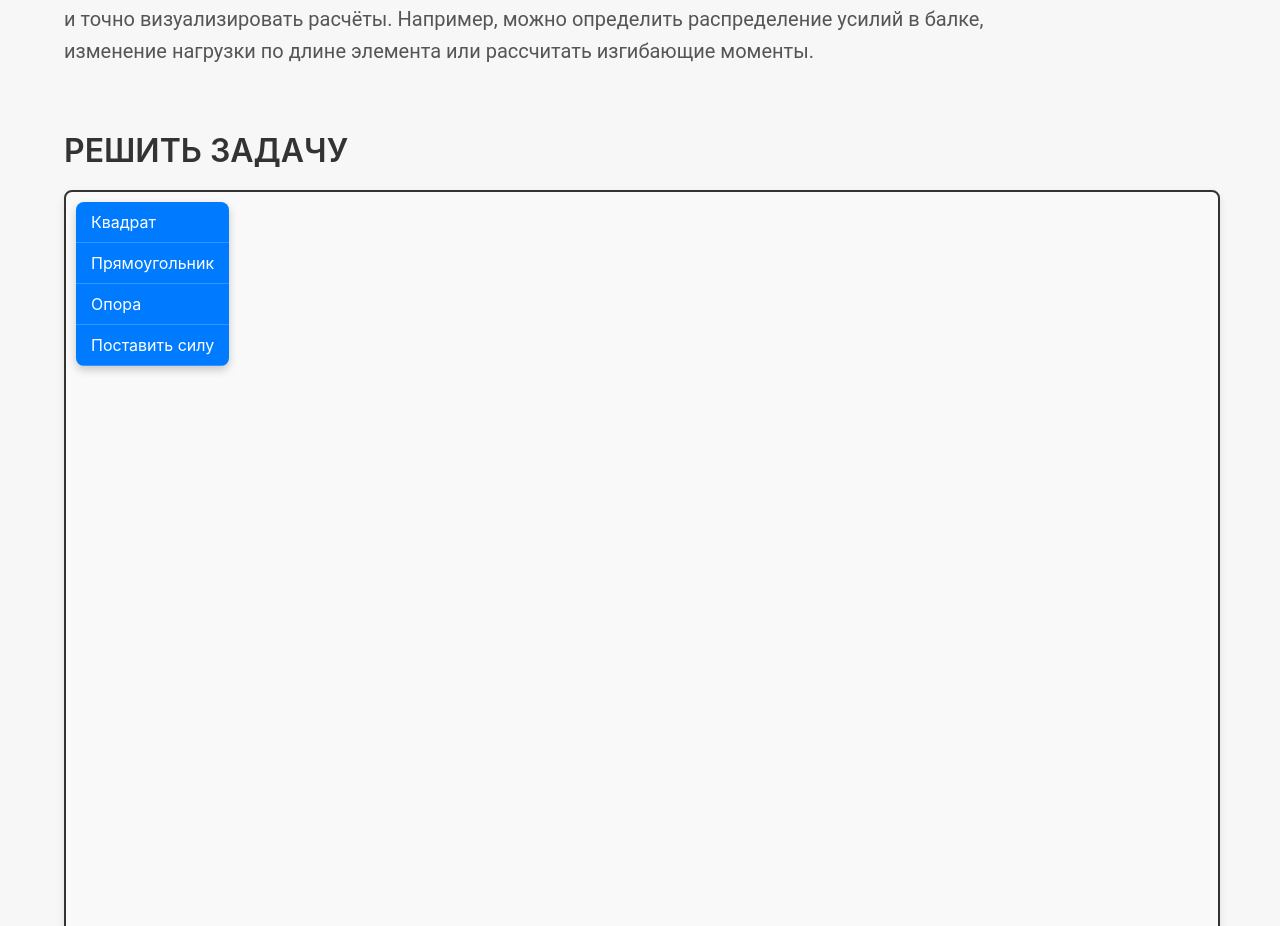
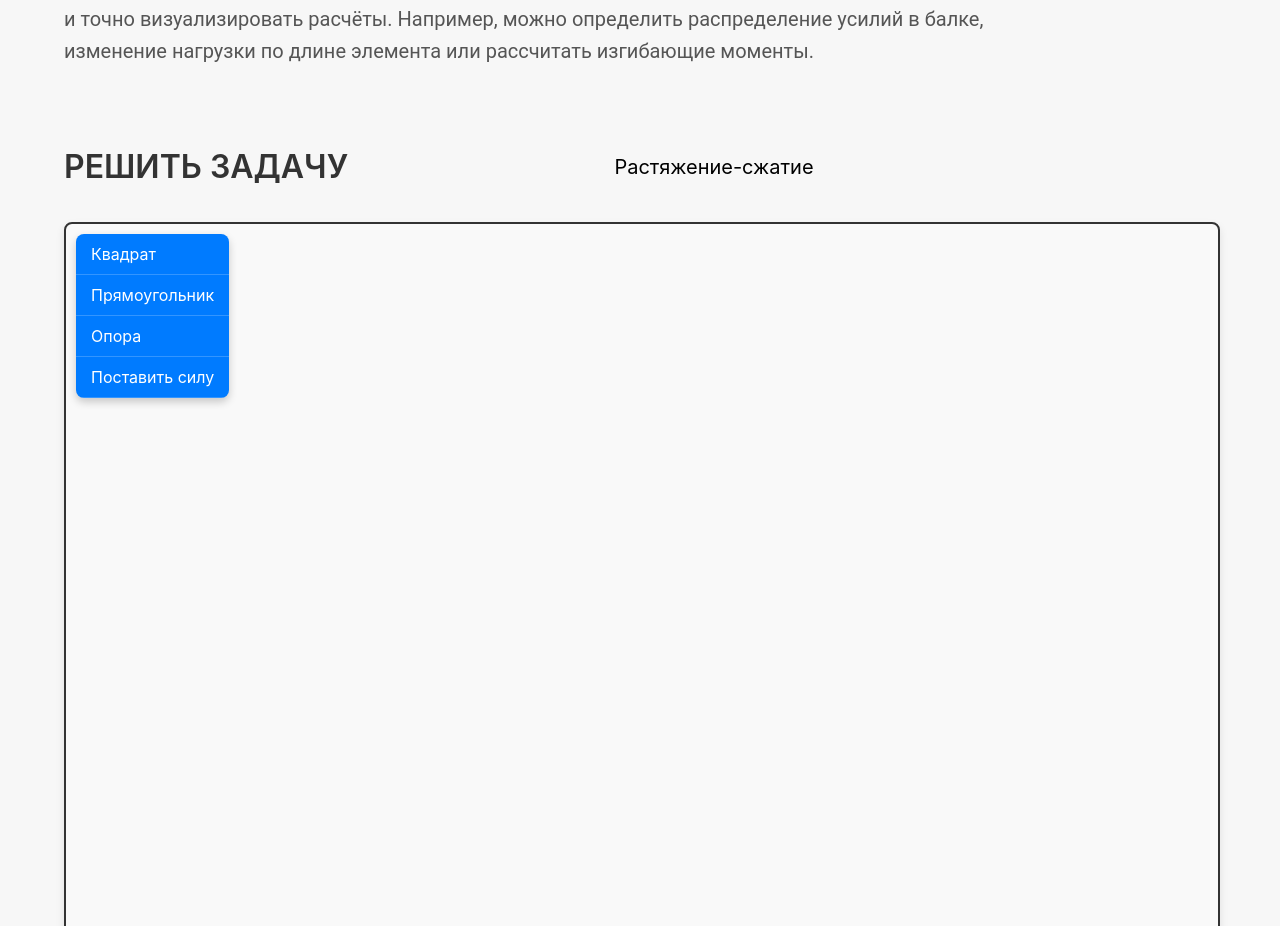
Before and after one commit to nikitakuvsh/sopromat-soulutions, a React (Create React App) app: page / in a window 1280 px wide. Shown: the part 1022-1948 px from the top of the page. Built offline with nearby package versions, Linux system fonts and the light colour scheme.

Commit message:
add undertitle task

```diff
--- a/src/components/Task/Task.css
+++ b/src/components/Task/Task.css
@@ -1,10 +1,27 @@
 /* Заголовок */
+.task__text-container {
+    display: flex;
+    align-items: center;
+    width: 100%;
+}
+
 .main__title {
     font-size: 32px;
     font-weight: 600;
     color: #333;
     margin-bottom: 1rem;
+    margin-right: auto; /* Заголовок слева */
 }
+
+.main__type-of-task {
+    font-size: 20px;
+    font-weight: normal;
+    margin: 0 auto; /* Заголовок по центру */
+    text-align: center;
+    position: absolute;
+    left: 48%;
+}
+
 
 /* Основной контейнер */
 .task__pallete {
--- a/src/components/Task/Task.jsx
+++ b/src/components/Task/Task.jsx
@@ -81,7 +81,10 @@ function Task() {
 
     return (
         <div className="task__container">
-            <h2 className="main__title">Решить задачу</h2>
+            <div className="task__text-container">
+                <h2 className="main__title">Решить задачу</h2>
+                <h3 className="main__type-of-task">Растяжение-сжатие</h3>
+            </div>
             <div className="task__pallete" ref={palleteRef} onClick={handlePalleteClick}>
                 <div className="choose__figure">
                     <ul className="figure__ul">
```
